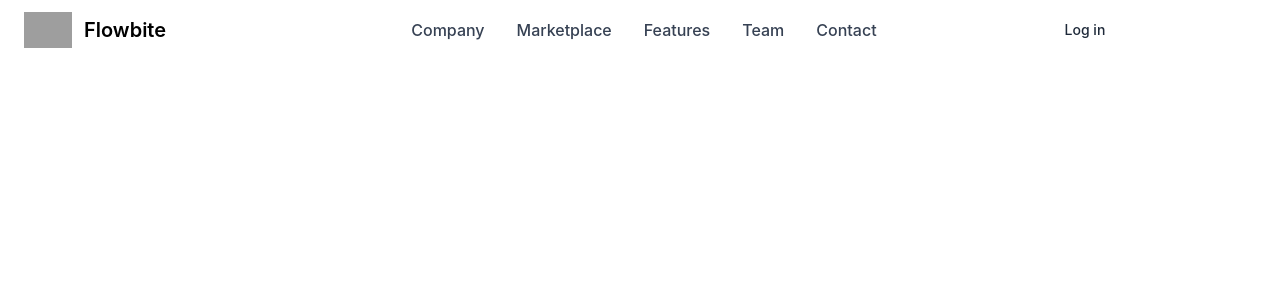
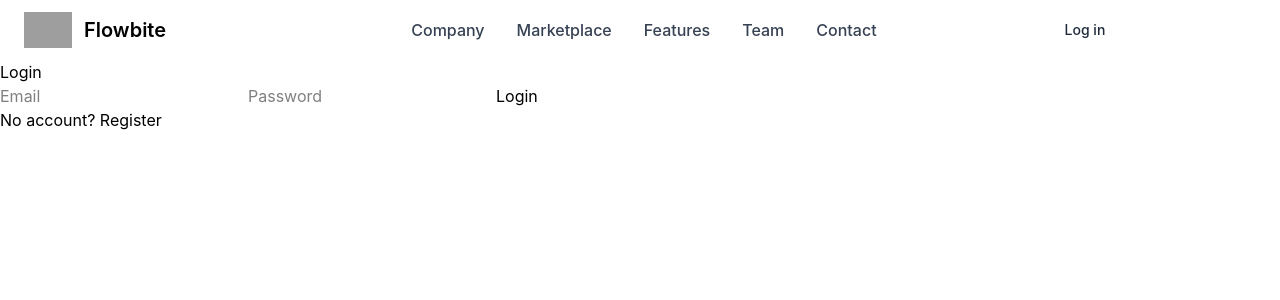
Before and after one commit to johnmartinroque/TraceNode, a React (Vite) app in the folder client/: page /login in a window 1280 px wide. Shown: the top 300 px of the page. Built offline with nearby package versions, Linux system fonts and the light colour scheme; no server answers; grey boxes are pictures that could not be loaded.

Commit message:
working login

```diff
--- a/client/src/App.jsx
+++ b/client/src/App.jsx
@@ -2,6 +2,9 @@ import React from "react";
 import { BrowserRouter as Router, Routes, Route } from "react-router-dom";
 import Header from "./components/Header";
 import Home from "./screens/Home";
+import Login from "./screens/Login";
+import Register from "./screens/Register";
+
 function App() {
   return (
     <div>
@@ -9,6 +12,8 @@ function App() {
         <Header />
         <Routes>
           <Route path="/" element={<Home />} />
+          <Route path="/login" element={<Login />} />
+          <Route path="/register" element={<Register />} />
         </Routes>
       </Router>
     </div>
--- /dev/null
+++ b/client/src/screens/Login.jsx
@@ -0,0 +1,77 @@
+import { useState } from "react";
+import { supabase } from "../lib/supabase";
+import { Link, useNavigate } from "react-router-dom";
+
+function Login() {
+  const [email, setEmail] = useState("");
+  const [password, setPassword] = useState("");
+  const navigate = useNavigate();
+
+  const handleLogin = async (e) => {
+    e.preventDefault();
+
+    const { data, error } = await supabase.auth.signInWithPassword({
+      email,
+      password,
+    });
+
+    if (error) {
+      alert(error.message);
+      return;
+    }
+
+    if (data?.session) {
+      // Store session token
+      localStorage.setItem("access_token", data.session.access_token);
+      localStorage.setItem("refresh_token", data.session.refresh_token);
+
+      // Store user info
+      localStorage.setItem(
+        "user",
+        JSON.stringify({
+          id: data.user.id,
+          email: data.user.email,
+          role: data.user.role,
+          created_at: data.user.created_at,
+        }),
+      );
+
+      // Optional full session backup
+      localStorage.setItem("session", JSON.stringify(data.session));
+
+      navigate("/dashboard");
+    }
+  };
+
+  return (
+    <div>
+      <h2>Login</h2>
+
+      <form onSubmit={handleLogin}>
+        <input
+          type="email"
+          placeholder="Email"
+          value={email}
+          onChange={(e) => setEmail(e.target.value)}
+          required
+        />
+
+        <input
+          type="password"
+          placeholder="Password"
+          value={password}
+          onChange={(e) => setPassword(e.target.value)}
+          required
+        />
+
+        <button type="submit">Login</button>
+      </form>
+
+      <p>
+        No account? <Link to="/register">Register</Link>
+      </p>
+    </div>
+  );
+}
+
+export default Login;
--- /dev/null
+++ b/client/src/screens/Register.jsx
@@ -0,0 +1,7 @@
+import React from "react";
+
+function Register() {
+  return <div>Register</div>;
+}
+
+export default Register;
```
